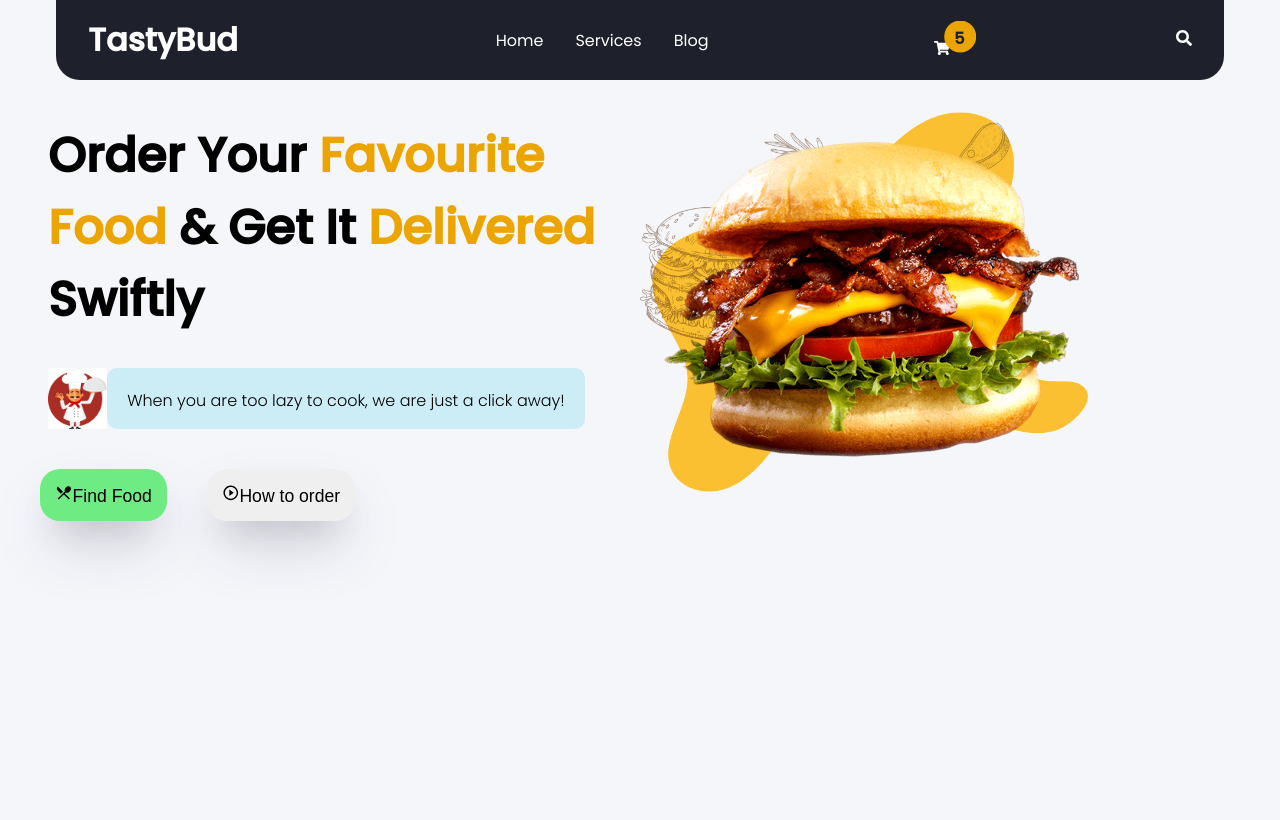
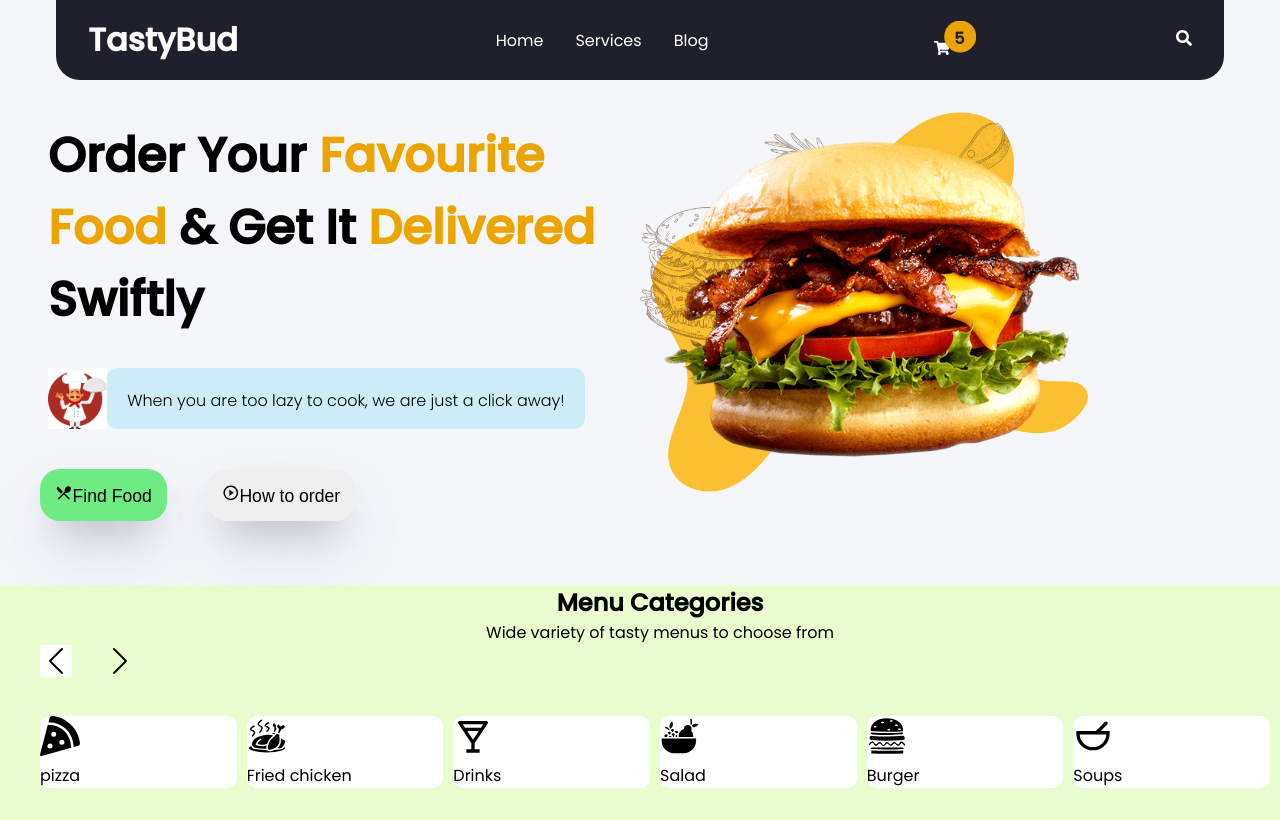
Before and after one commit to emmanuelkumah/foodily, a React (Create React App) app: page / in a window 1280 px wide. Built offline with nearby package versions, Linux system fonts and the light colour scheme.

Commit message:
Add menu category

```diff
--- a/src/App.js
+++ b/src/App.js
@@ -1,5 +1,6 @@
 import React from "react";
 import Hero from "./Components/Hero/Hero";
+import MenuCat from "./Components/MenuCat/MenuCat";
 import NavBar from "./Components/NavBar/NavBar";
 function App() {
   return (
@@ -9,6 +10,7 @@ function App() {
       </header>
       <main>
         <Hero />
+        <MenuCat />
       </main>
     </>
   );
--- /dev/null
+++ b/src/Components/MenuCat/MenuCat.js
@@ -0,0 +1,33 @@
+import React from "react";
+import menuCategories from "./menuData";
+import classes from "./MenuCat.module.css";
+import { BsChevronRight, BsChevronLeft } from "react-icons/bs";
+import { IconContext } from "react-icons";
+
+function MenuCat() {
+  const menus = menuCategories.map((menu) => (
+    <div className={classes.menuCatDetls}>
+      <IconContext.Provider value={{ size: "2.5rem" }}>
+        {menu.icon}
+      </IconContext.Provider>
+      <ul className={classes.menuList}>
+        <li>{menu.item}</li>
+      </ul>
+    </div>
+  ));
+  return (
+    <section className={classes.categories}>
+      <h2 className={classes.heading}>Menu Categories</h2>
+      <p className={classes.subHeading}>
+        Wide variety of tasty menus to choose from{" "}
+      </p>
+      <IconContext.Provider value={{ size: "2rem", padding: "10px" }}>
+        <BsChevronLeft className={classes.chevLeft} />
+        <BsChevronRight />
+      </IconContext.Provider>
+      <section className={classes.menuSec}>{menus}</section>
+    </section>
+  );
+}
+
+export default MenuCat;
--- /dev/null
+++ b/src/Components/MenuCat/MenuCat.module.css
@@ -0,0 +1,31 @@
+.categories {
+  padding-left: 2.5rem;
+  margin-top: 4rem;
+  background-color: #eafdcf;
+}
+.heading,
+.subHeading {
+  text-align: center;
+}
+ul {
+  list-style-type: none;
+}
+.menuSec {
+  display: flex;
+  flex-direction: row;
+  flex-wrap: wrap;
+  justify-content: center;
+}
+.menuCatDetls {
+  background-color: white;
+  flex: 15%;
+  /* padding: 10px; */
+  margin-top: 2rem;
+  margin-bottom: 2rem;
+  margin-right: 10px;
+  border-radius: 10px;
+}
+.chevLeft {
+  background-color: white;
+  margin-right: 2rem;
+}
--- /dev/null
+++ b/src/Components/MenuCat/menuData.js
@@ -0,0 +1,14 @@
+import { FaPizzaSlice } from "react-icons/fa";
+import { GiChickenOven, GiHamburger, GiFruitBowl } from "react-icons/gi";
+import { BiDrink } from "react-icons/bi";
+import { CgBowl } from "react-icons/cg";
+
+const menuCategories = [
+  { item: "pizza", icon: <FaPizzaSlice /> },
+  { item: "Fried chicken", icon: <GiChickenOven /> },
+  { item: "Drinks", icon: <BiDrink /> },
+  { item: "Salad", icon: <GiFruitBowl /> },
+  { item: "Burger", icon: <GiHamburger /> },
+  { item: "Soups", icon: <CgBowl /> },
+];
+export default menuCategories;
```
